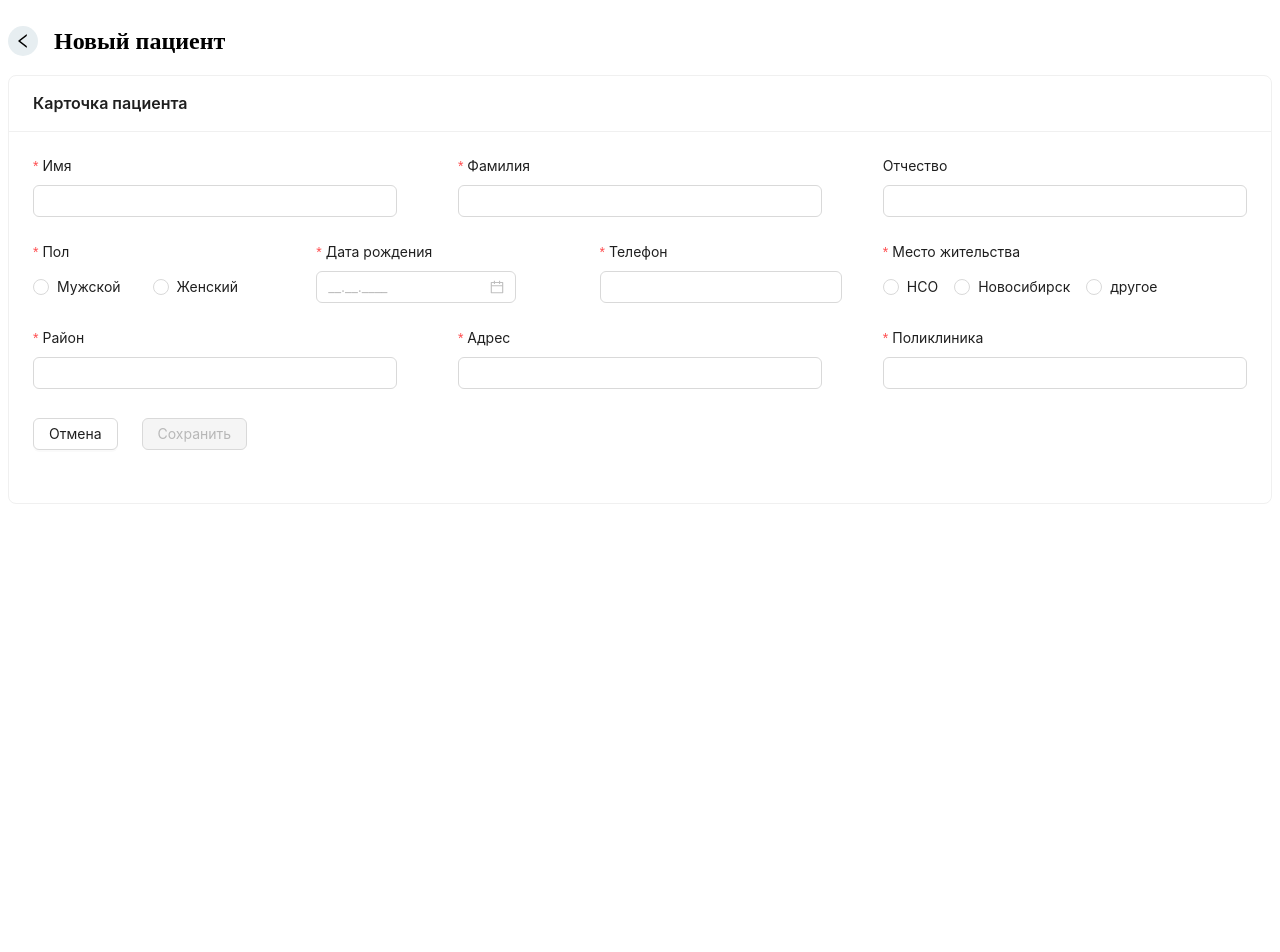
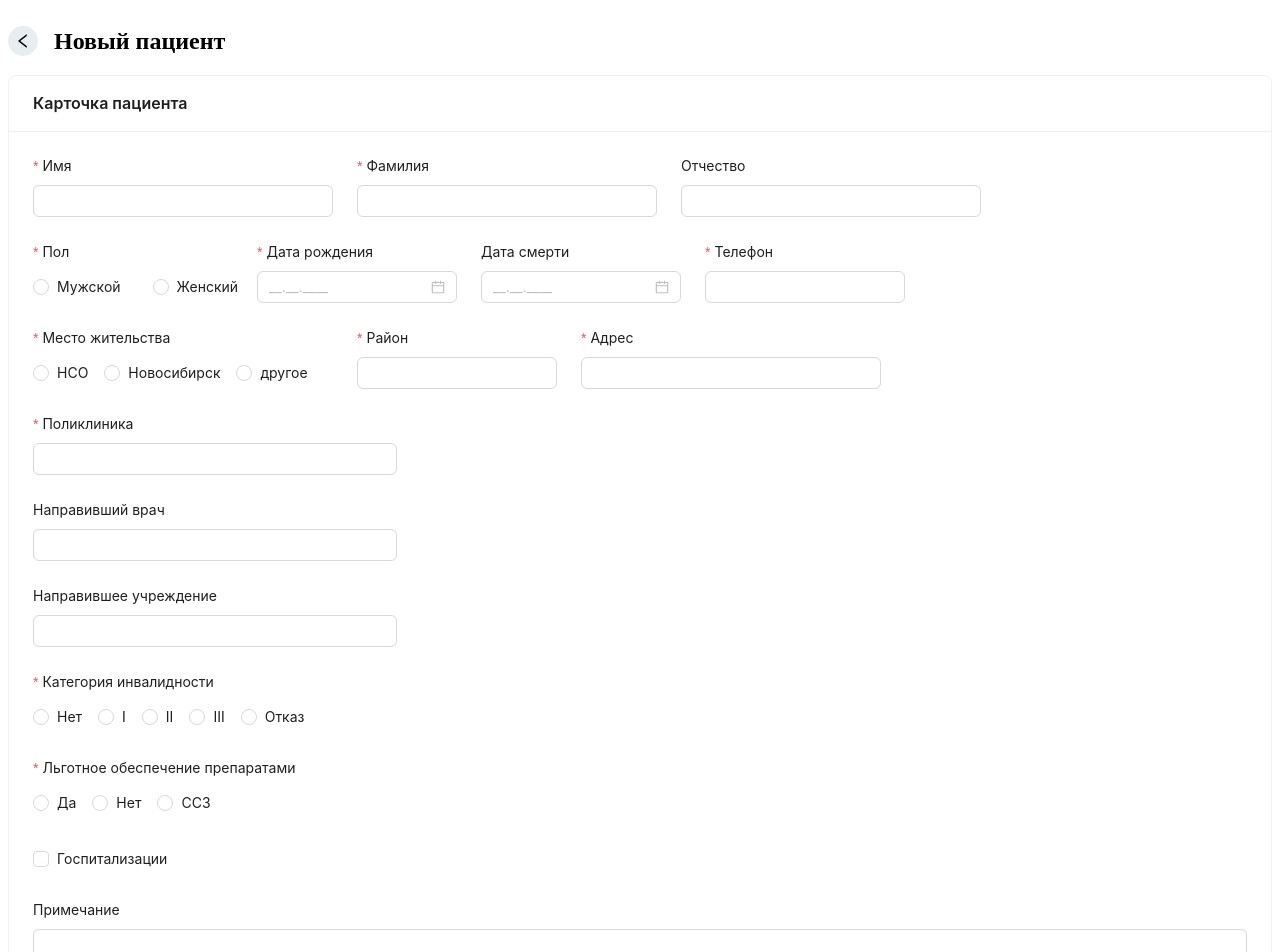
Before and after one commit to Smisiw/registr-front, a Next.js app: page /PatientNew/ui/PatientNew in a window 1280 px wide. Shown: the top 952 px of the page. Before the commit the page ends 800 px from the top, so only its background shows below. Built offline with nearby package versions, Linux system fonts and the light colour scheme.

Commit message:
New Patient Form

```diff
--- a/src/entities/Patient/model/IPatientNew.ts
+++ b/src/entities/Patient/model/IPatientNew.ts
@@ -3,19 +3,19 @@ export interface IPatientNew {
     last_name: string,
     patronymic: string,
     gender: string,
-    age: number,
     birth_date: Date,
     dod?: Date,
     location: "NSO" | "Novosibirsk" | "other",
     district: string,
     address: string,
     phone: number,
+    clinic: string,
     patient_note?: string,
     referring_doctor?: string,
     referring_clinic_organization?: string,
     disability: "no" | "I" | "II" | "III" | "refusal",
     lgota_drugs: "no" | "yes" | "ssz",
     has_hospitalization: boolean,
-    count_hospitalization: number,
-    last_hospitalization_date: Date,
+    count_hospitalization?: number,
+    last_hospitalization_date?: Date,
 }
--- a/src/entities/Patient/model/IPatientTable.ts
+++ b/src/entities/Patient/model/IPatientTable.ts
@@ -9,12 +9,13 @@ export interface IPatientTable {
     district: string,
     address: string,
     phone: number,
+    clinic: string,
     patient_note?: string,
     referring_doctor?: string,
     referring_clinic_organization?: string,
     disability: "no" | "I" | "II" | "III" | "refusal",
     lgota_drugs: "no" | "yes" | "ssz",
     has_hospitalization: boolean,
-    count_hospitalization: number,
-    last_hospitalization_date: Date,
+    count_hospitalization?: number,
+    last_hospitalization_date?: Date,
 }
--- a/src/features/PatientsTable/index.ts
+++ b/src/features/PatientsTable/index.ts
@@ -1,2 +1 @@
 export * from "./ui/PatientTable"
-export * from "./model/IPatientsTableData"
--- a/src/widgets/PatientNewForm/ui/PatientNewForm.tsx
+++ b/src/widgets/PatientNewForm/ui/PatientNewForm.tsx
@@ -1,10 +1,11 @@
 'use client'
 import React from 'react';
-import {Button, Card, DatePicker, Flex, Form, Input, Radio, Space} from "antd";
+import {Button, Card, Checkbox, DatePicker, Flex, Form, Input, InputNumber, Radio, Space} from "antd";
 import SubmitButton from "@/shared/Buttons/ui/SubmitButton";
 
 export const PatientNewForm = () => {
     const [form] = Form.useForm()
+    const hasHospitalization : boolean = Form.useWatch("has_hospitalization", form)
     return (
         <Card
             title={"Карточка пациента"}
@@ -13,12 +14,9 @@ export const PatientNewForm = () => {
                 form={form}
                 layout={"vertical"}
             >
-                <Flex
-                    justify={"space-between"}
-                    wrap={"wrap"}
-                >
+                <Space size={"large"}>
                     <Form.Item
-                        style={{width: "30%"}}
+                        style={{width: 300}}
                         label={"Имя"}
                         name={"name"}
                         rules={[{required: true, message: 'Введите имя'}]}
@@ -26,22 +24,24 @@ export const PatientNewForm = () => {
                         <Input/>
                     </Form.Item>
                     <Form.Item
-                        style={{width: "30%"}}
+                        style={{width: 300}}
                         label={"Фамилия"}
-                        name={"lastname"}
+                        name={"last_name"}
                         rules={[{required: true, message: 'Введите фамилию'}]}
                     >
                         <Input/>
                     </Form.Item>
                     <Form.Item
-                        style={{width: "30%"}}
+                        style={{width: 300}}
                         label={"Отчество"}
                         name={"patronymic"}
                     >
                         <Input/>
                     </Form.Item>
+                </Space>
+                <Space size={"large"}>
                     <Form.Item
-                        style={{width: "20%"}}
+                        style={{width: 200}}
                         label={"Пол"}
                         name={"gender"}
                         rules={[{required: true, message: 'Выберите пол'}]}
@@ -55,23 +55,32 @@ export const PatientNewForm = () => {
                         </Radio.Group>
                     </Form.Item>
                     <Form.Item
-                        style={{width: "20%"}}
+                        style={{width: 200}}
                         label={"Дата рождения"}
-                        name={"dateBirth"}
+                        name={"birth_date"}
                         rules={[{required: true, message: 'Введите дату рождения'}]}
                     >
                         <DatePicker style={{width: 200}} placeholder={"__.__.____"} format={"DD.MM.YYYY"}/>
                     </Form.Item>
                     <Form.Item
-                        style={{width: "20%"}}
+                        style={{width: 200}}
+                        label={"Дата смерти"}
+                        name={"dod"}
+                    >
+                        <DatePicker style={{width: 200}} placeholder={"__.__.____"} format={"DD.MM.YYYY"}/>
+                    </Form.Item>
+                    <Form.Item
+                        style={{width: 200}}
                         label={"Телефон"}
-                        name={"phoneNumber"}
+                        name={"phone"}
                         rules={[{required: true, message: 'Введите номер телефона'}]}
                     >
                         <Input/>
                     </Form.Item>
+                </Space>
+                <Space size={"large"}>
                     <Form.Item
-                        style={{width: "30%"}}
+                        style={{width: 300}}
                         label={"Место жительства"}
                         name={"location"}
                         rules={[{required: true, message: 'Выберите место жительства'}]}
@@ -83,30 +92,108 @@ export const PatientNewForm = () => {
                         </Radio.Group>
                     </Form.Item>
                     <Form.Item
-                        style={{width: "30%"}}
+                        style={{width: 200}}
                         label={"Район"}
-                        name={"area"}
+                        name={"district"}
                         rules={[{required: true, message: 'Введите район'}]}
                     >
                         <Input/>
                     </Form.Item>
                     <Form.Item
-                        style={{width: "30%"}}
+                        style={{width: 300}}
                         label={"Адрес"}
                         name={"address"}
                         rules={[{required: true, message: 'Введите адрес'}]}
                     >
                         <Input/>
                     </Form.Item>
+                </Space>
+                <Form.Item
+                    style={{width: "30%"}}
+                    label={"Поликлиника"}
+                    name={"clinic"}
+                    rules={[{required: true, message: 'Введите поликлинику'}]}
+                >
+                    <Input/>
+                </Form.Item>
+                <Form.Item
+                    style={{width: "30%"}}
+                    label={"Направивший врач"}
+                    name={"referring_doctor"}
+                >
+                    <Input/>
+                </Form.Item>
+                <Form.Item
+                    style={{width: "30%"}}
+                    label={"Направившее учреждение"}
+                    name={"referring_clinic_organization"}
+                >
+                    <Input/>
+                </Form.Item>
+                <Form.Item
+                    style={{width: 300}}
+                    label={"Категория инвалидности"}
+                    name={"disability"}
+                    rules={[{required: true, message: 'Выберите категорию инвалидности'}]}
+                >
+                    <Radio.Group>
+                        <Radio value={"no"}>Нет</Radio>
+                        <Radio value={"I"}>I</Radio>
+                        <Radio value={"II"}>II</Radio>
+                        <Radio value={"III"}>III</Radio>
+                        <Radio value={"refusal"}>Отказ</Radio>
+                    </Radio.Group>
+                </Form.Item>
+                <Form.Item
+                    style={{width: 300}}
+                    label={"Льготное обеспечение препаратами"}
+                    name={"lgota_drugs"}
+                    rules={[{required: true, message: 'Выберите вид льготы'}]}
+                >
+                    <Radio.Group>
+                        <Radio value={"yes"}>Да</Radio>
+                        <Radio value={"no"}>Нет</Radio>
+                        <Radio value={"ssz"}>ССЗ</Radio>
+                    </Radio.Group>
+                </Form.Item>
+                <Space size={"large"}>
                     <Form.Item
-                        style={{width: "30%"}}
-                        label={"Поликлиника"}
-                        name={"clinic"}
-                        rules={[{required: true, message: 'Введите поликлинику'}]}
+                        style={{width: 200}}
+                        name={"has_hospitalization"}
+                        valuePropName={"checked"}
+                        rules={[{required: true}]}
                     >
-                        <Input/>
+                        <Checkbox>Госпитализации</Checkbox>
                     </Form.Item>
-                </Flex>
+                    { hasHospitalization && (
+                        <>
+                            <Form.Item
+                                style={{width: 200}}
+                                label={"Количество госпитализаций"}
+                                name={"count_hospitalization"}
+                                rules={[{required: true, message: "Введите количество госпитализаций"}]}
+                            >
+                                <InputNumber style={{width: 180}}/>
+                            </Form.Item>
+                            <Form.Item
+                                style={{width: 300}}
+                                label={"Дата последней госпитализации"}
+                                name={"last_hospitalization_date"}
+                                rules={[{required: true, message: "Введите дату последней госпитализации"}]}
+                            >
+                                <DatePicker style={{width: 210}} placeholder={"__.__.____"} format={"DD.MM.YYYY"}/>
+                            </Form.Item>
+                        </>
+                    )}
+                </Space>
+
+                <Form.Item
+                    style={{width: "100%"}}
+                    label={"Примечание"}
+                    name={"patient_note"}
+                >
+                    <Input.TextArea/>
+                </Form.Item>
                 <Space size={"large"}>
                     <Form.Item>
                         <Button htmlType={"reset"}>
```
Also changed, not shown: src/entities/Patient/api/getPatients.ts (+5 -5 lines).
